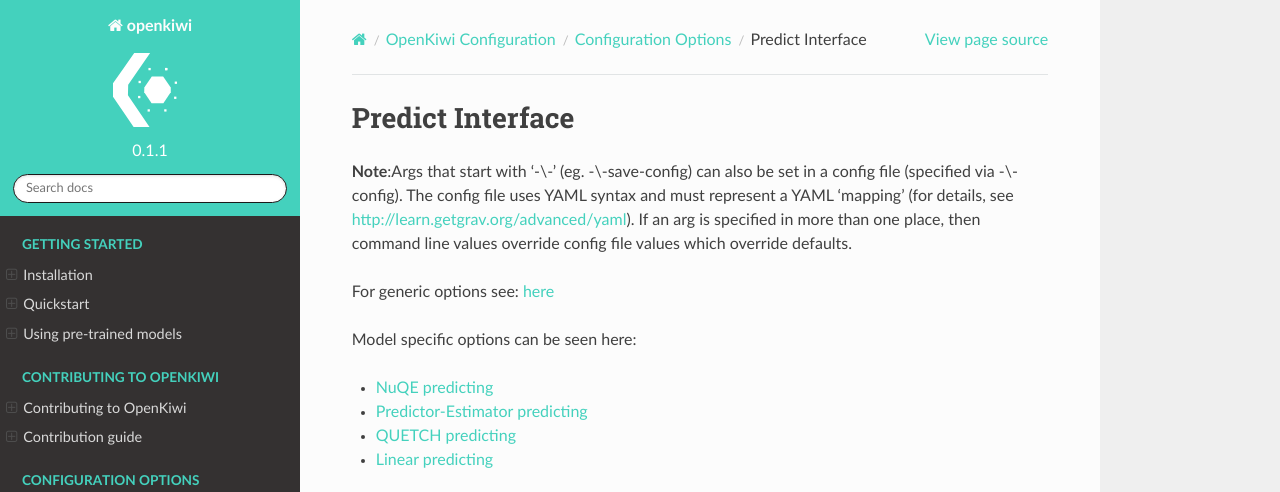
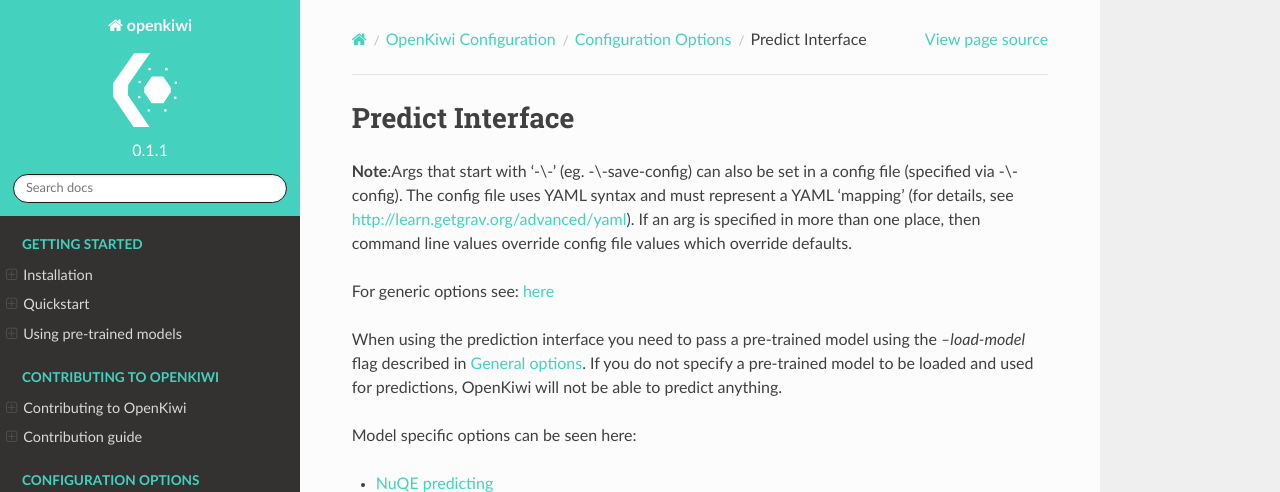
Before and after one commit to Unbabel/OpenKiwi, a Sphinx documentation site: the page built from docs/cli/predict.rst, in a window 1280 px wide, cut to the strip 0-492 px from the top of the page. Built offline with Sphinx 7.4.7 and the Read the Docs theme 2.0.0, drawn with Linux system fonts in a browser that asks for light colours; pages that are not in the unit, such as notebooks, are missing from menus.

Commit message:
Add note to prediction documentation on loading pre-trained models due to #22

```diff
--- a/docs/cli/predict.rst
+++ b/docs/cli/predict.rst
@@ -8,6 +8,9 @@
 config file values which override defaults.
 
 For generic options see: :ref:`here <generic-flags>`
+
+When using the prediction interface you need to pass a pre-trained model using the `--load-model` flag described in :ref:`General options <generic-flags>`.
+If you do not specify a pre-trained model to be loaded and used for predictions, OpenKiwi will not be able to predict anything.
 
 Model specific options can be seen here:
 
```
